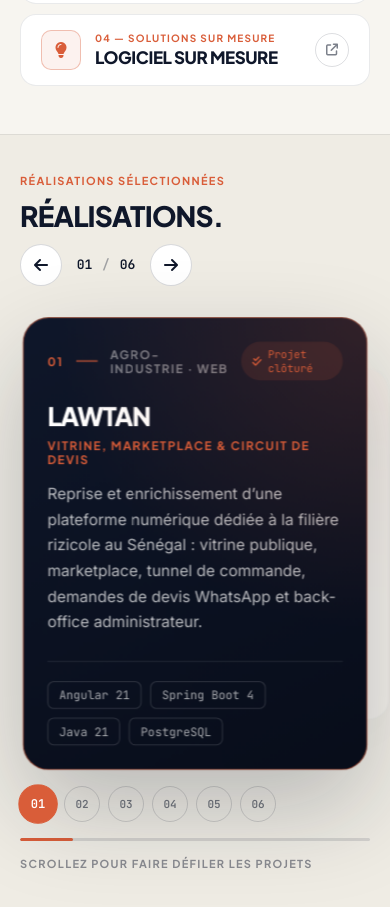
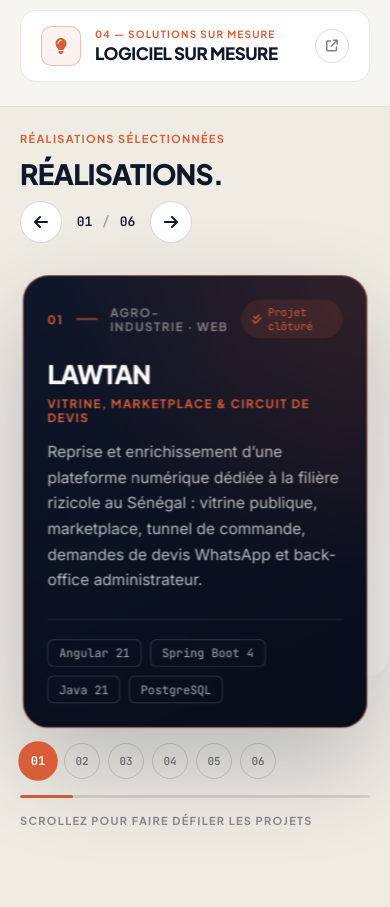
Before and after one commit to mouhamet07/nexter, a plain HTML site: page site/index.html in a window 390 px wide. Shown: the part 1976-2883 px from the top of the page. Drawn offline with Linux system fonts and the light colour scheme; animation ran at ten frames a second.

Commit message:
style: reduce mobile spacing between services and work

```diff
--- a/site/style/index.css
+++ b/site/style/index.css
@@ -3107,7 +3107,12 @@ html[data-motion="high"] .cover-overlay-section {
       }
 
       #services {
-        padding: 48px 0;
+        padding: 44px 0 24px;
+      }
+
+      html[data-motion="high"] .work-sticky-viewport {
+        align-items: flex-start;
+        padding: 20px 0 16px;
       }
 
       .services-header,
```
